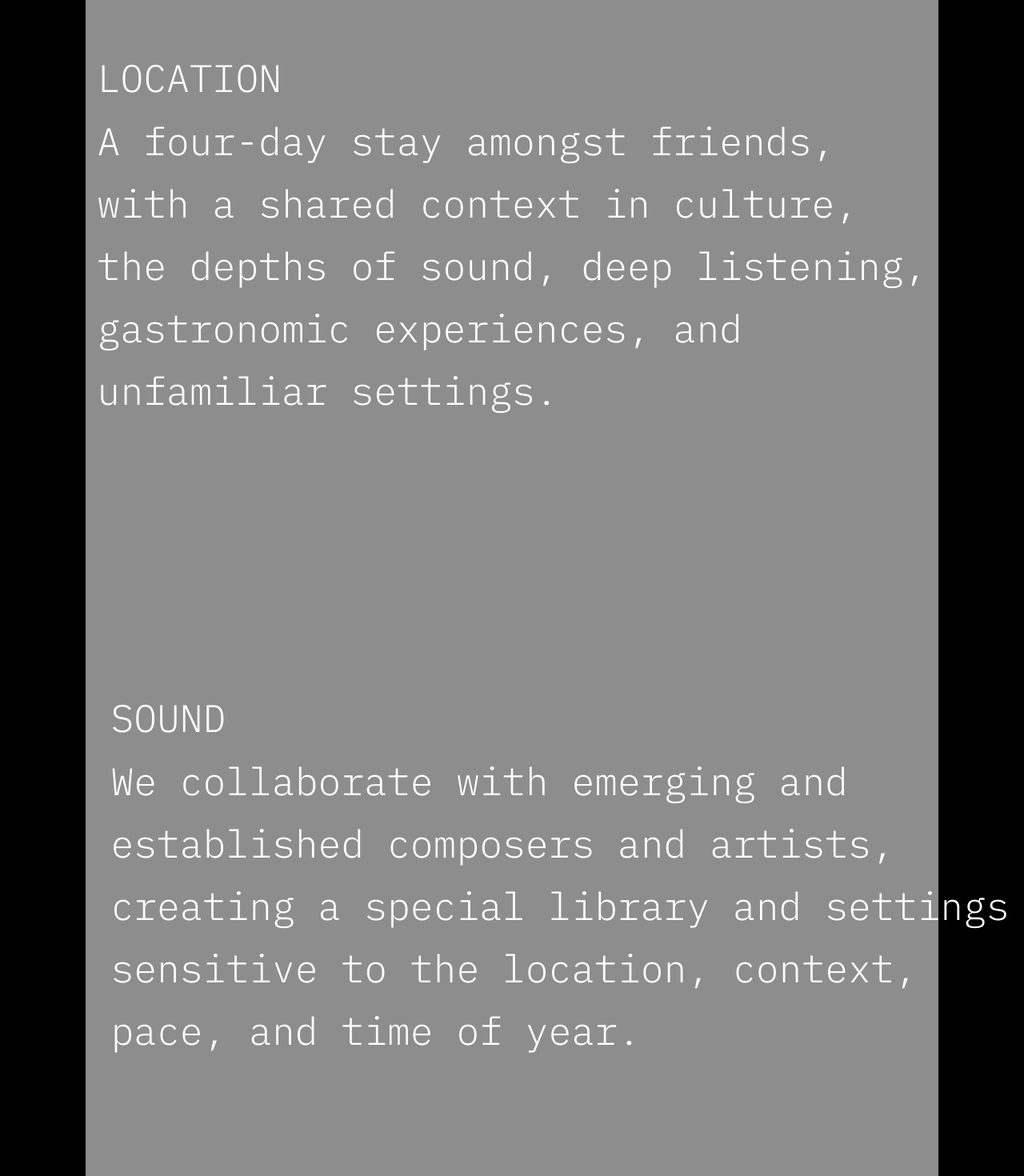
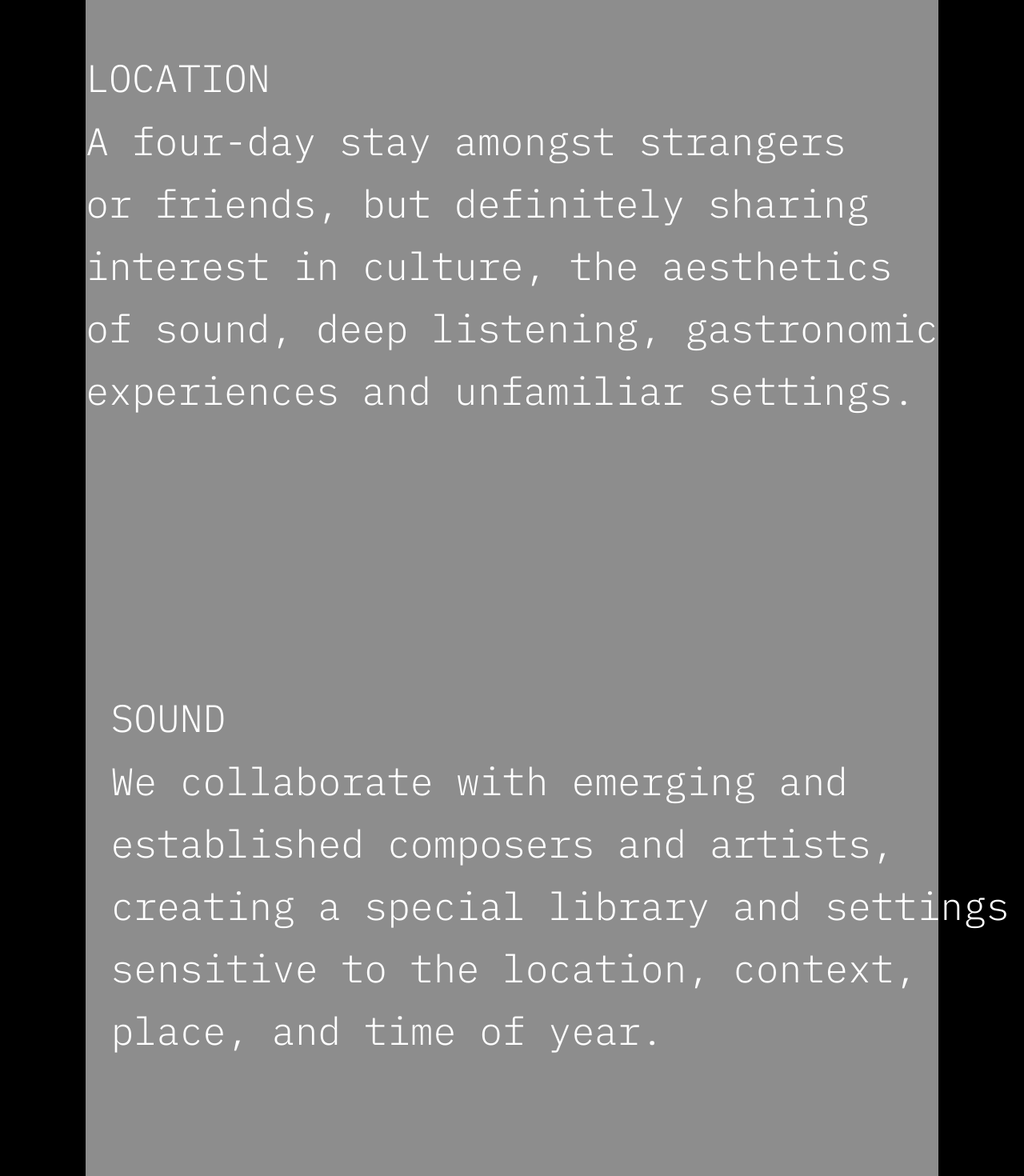
Before and after one commit to Non-territorial/sonic_retreats, a Next.js app: page / in a window 1280 px wide. Shown: the part 900-2370 px from the top of the page at 80% size. Built offline with nearby package versions, Linux system fonts and the light colour scheme; no server answers.

Commit message:
text adjustment

```diff
--- a/src/app/page.tsx
+++ b/src/app/page.tsx
@@ -121,11 +121,11 @@ export default function Home() {
         <div className="relative z-10 text-left max-w-6xl">
           <h1 className="text-5xl mb-4 text-white">LOCATION</h1>
           <p className="text-5xl leading-relaxed text-white">
-            A four-day stay amongst friends, <br />
-            with a shared context in culture, <br />
-            the depths of sound, deep listening, <br />
-            gastronomic experiences, and <br />
-            unfamiliar settings.
+            A four-day stay amongst strangers <br />
+            or friends, but definitely sharing <br />
+            interest in culture, the aesthetics <br />
+            of sound, deep listening, gastronomic <br />
+            experiences and unfamiliar settings.
           </p>
         </div>
         <Navbar position="bottom" />
@@ -143,7 +143,7 @@ export default function Home() {
             established composers and artists, <br />
             creating a special library and settings <br />
             sensitive to the location, context, <br />
-            pace, and time of year.
+            place, and time of year.
           </p>
         </div>
         <Navbar position="bottom" />
@@ -157,7 +157,7 @@ export default function Home() {
         <div className="relative z-10 text-left max-w-6xl">
           <h2 className="text-5xl mb-4 text-white">GASTRONOMY</h2>
           <p className="text-5xl leading-relaxed text-white">
-            SONIC reTREATS is growing a library  <br />
+            SONIC reTREATS is a growing library  <br />
             of locations and sonic works, <br />
             with gastronomy involving <br />
             equal artistic mastery, <br />
```
